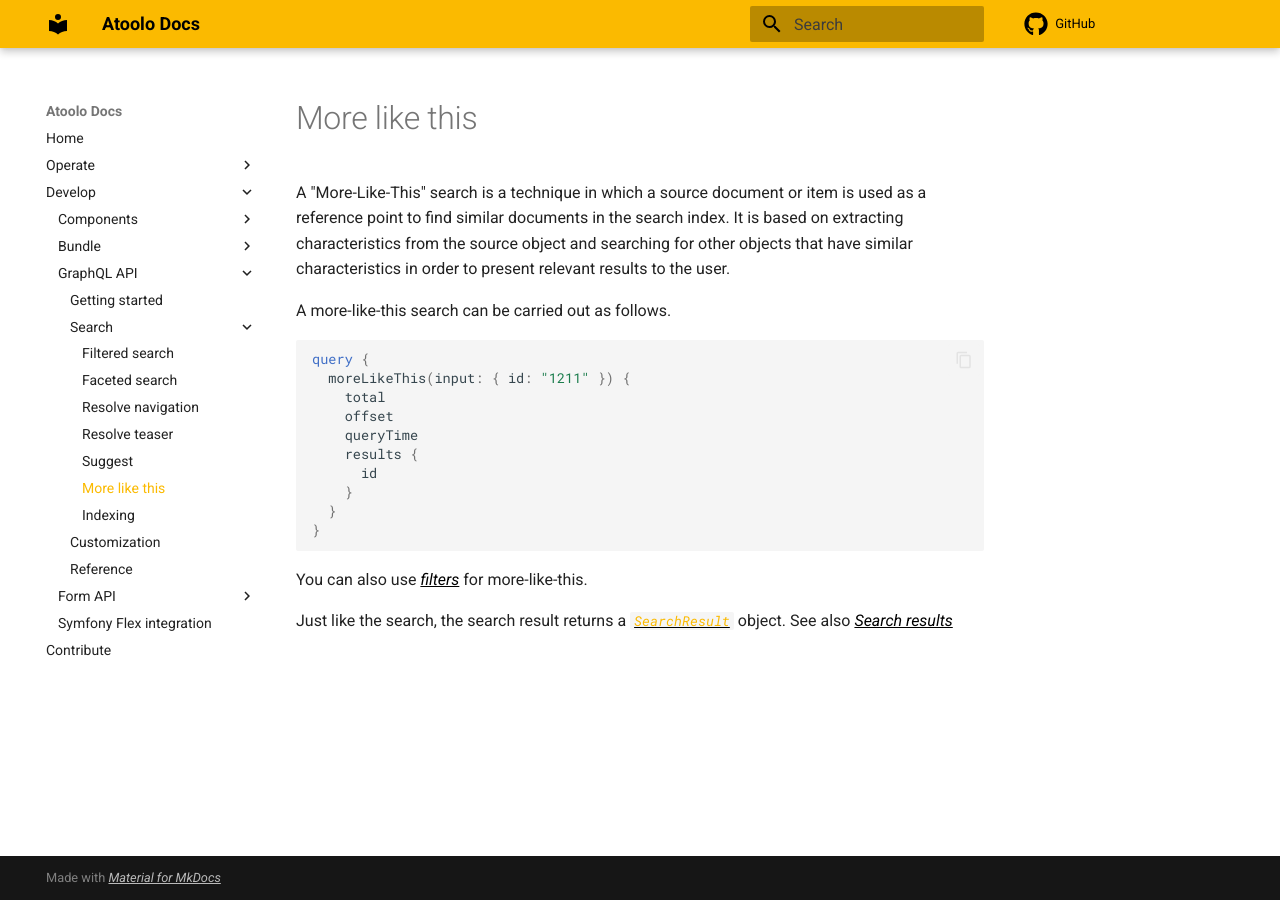
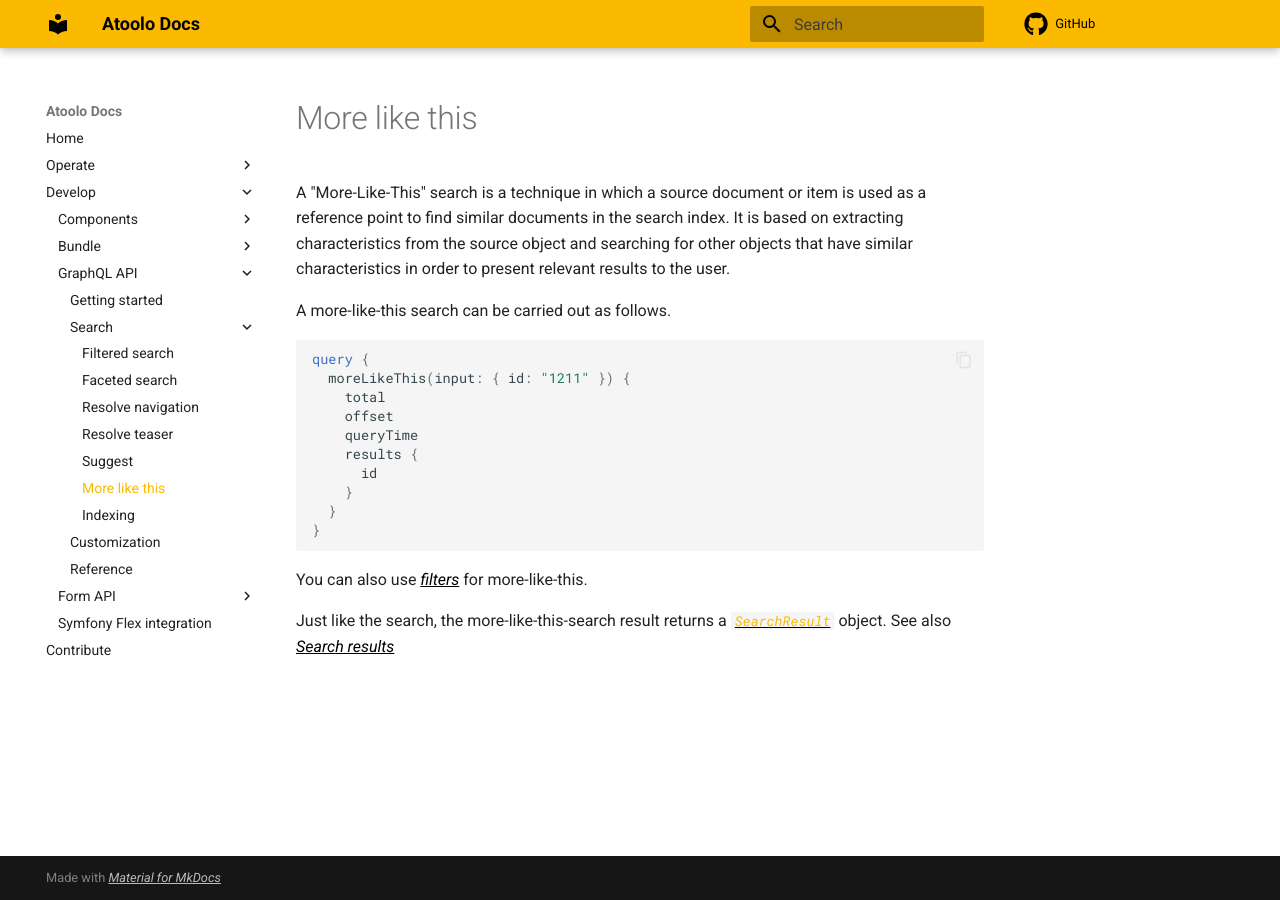
Before and after one commit to sitepark/atoolo-docs, an MkDocs documentation site: the page built from docs/develop/graphql/search/more-like-this.md, in a window 1280 px wide. Built offline with MkDocs 1.6.1 and Material for MkDocs 9.7.7, drawn with Linux system fonts in a browser that asks for light colours; comment, search, counter and statistics services are not loaded.

Commit message:
docs: update more like this doc

```diff
--- a/docs/develop/graphql/search/more-like-this.md
+++ b/docs/develop/graphql/search/more-like-this.md
@@ -19,4 +19,4 @@ query {
 
 You can also use [filters](filtered-search.md) for more-like-this.
 
-Just like the search, the search result returns a [`SearchResult`](../reference.md#searchresult) object. See also [Search results](index.md#search-results)
+Just like the search, the more-like-this-search result returns a [`SearchResult`](../reference.md#searchresult) object. See also [Search results](index.md#search-results)
```
